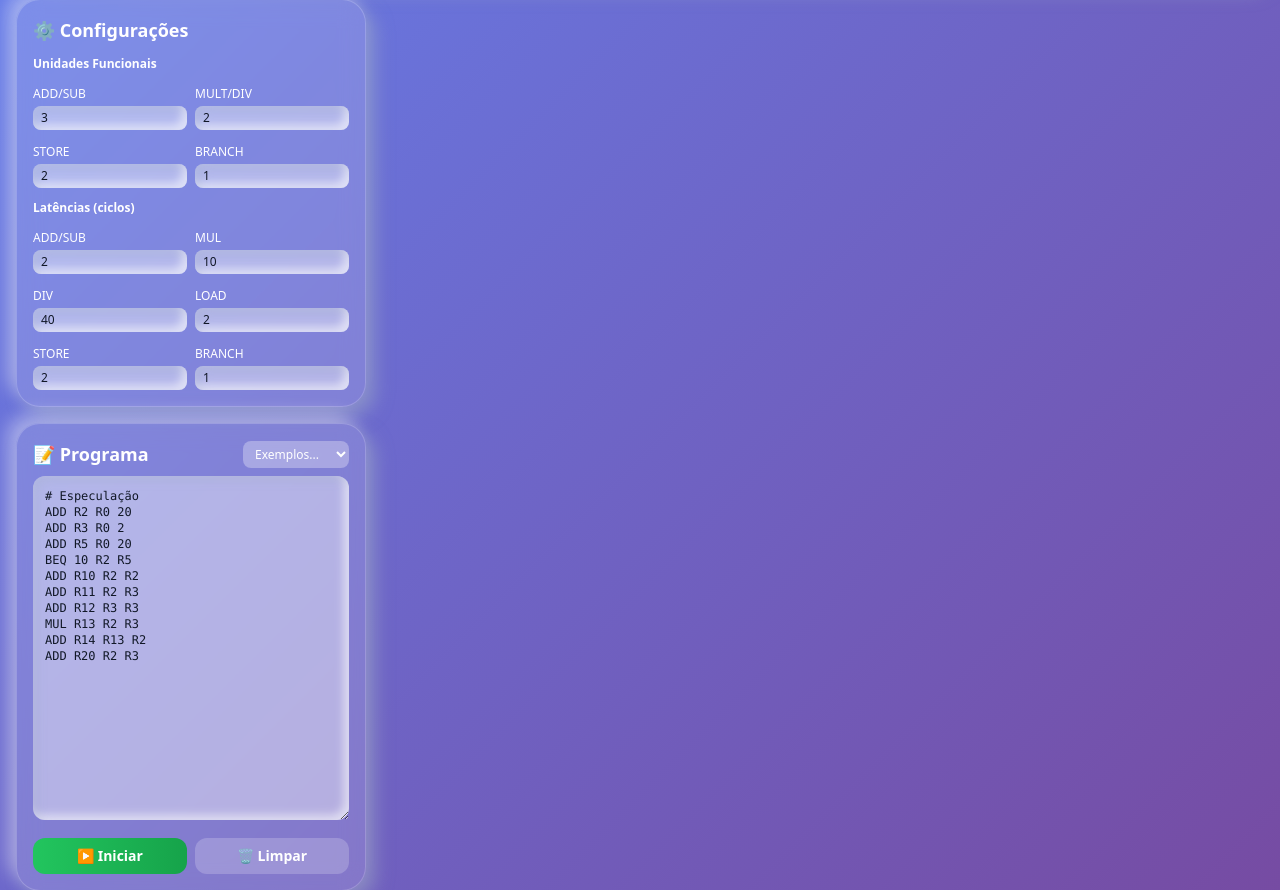
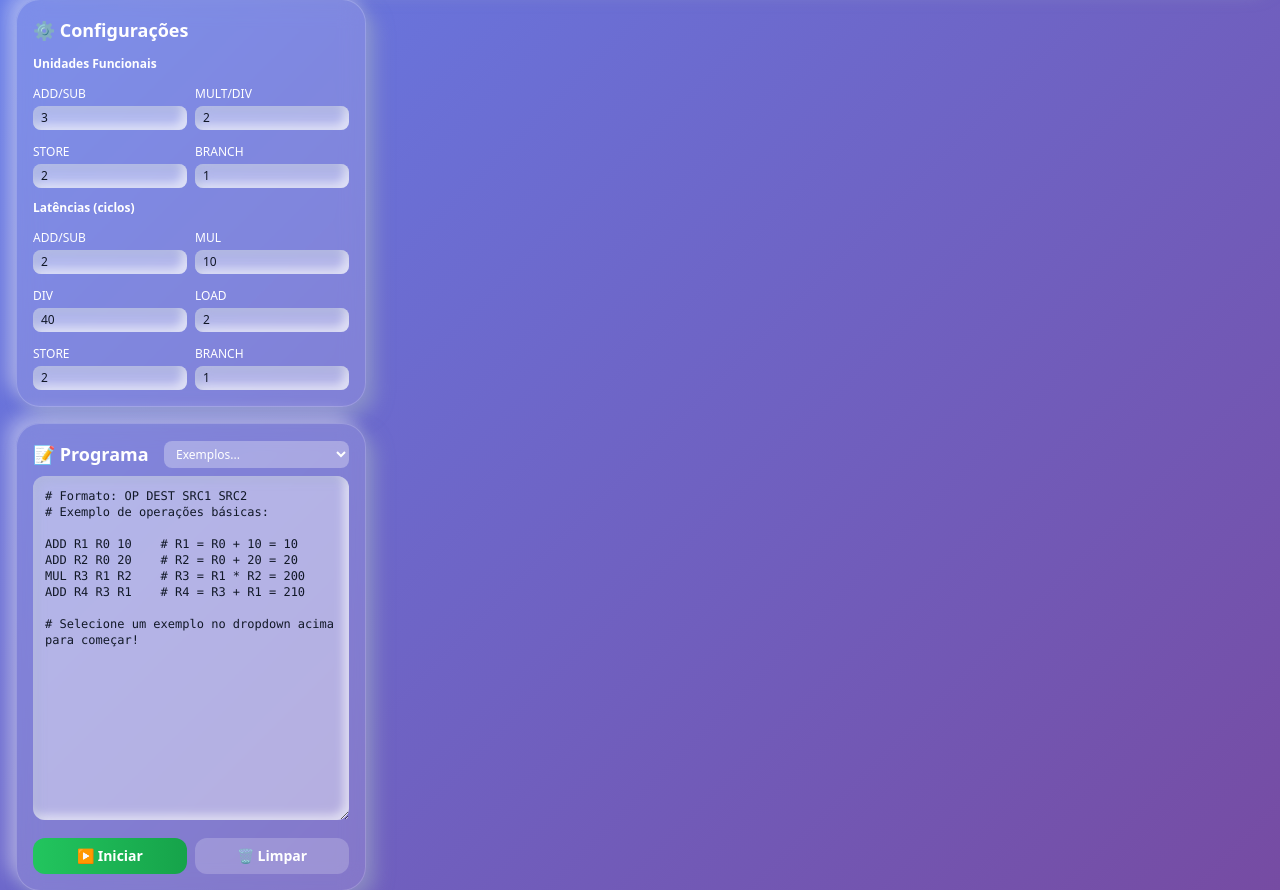
Before and after one commit to LuanCarrieiros/Tomasulo-Algorithm-Simulator, a Django app: page / in a window 1280 px wide. Shown: the part 95-985 px from the top of the page. Run offline with Django 4.2, Linux system fonts and the light colour scheme; some libraries are stand-ins or nearby versions.

Commit message:
Update index.html

```diff
--- a/simulator/templates/simulator/index.html
+++ b/simulator/templates/simulator/index.html
@@ -135,8 +135,10 @@
                                 class="px-2 py-1 rounded-lg bg-white bg-opacity-30 text-white text-xs"
                                 style="color: white;">
                             <option value="" style="background-color: #667eea; color: white;">Exemplos...</option>
-                            <option value="basic" style="background-color: #667eea; color: white;">Básico</option>
-                            <option value="speculation" style="background-color: #667eea; color: white;">Especulação</option>
+                            <option value="parallelism" style="background-color: #667eea; color: white;">Paralelismo Independente</option>
+                            <option value="div_latency" style="background-color: #667eea; color: white;">DIV com Latência Alta</option>
+                            <option value="saturate_rs" style="background-color: #667eea; color: white;">Saturar RS</option>
+                            <option value="speculation" style="background-color: #667eea; color: white;">Especulação Completa</option>
                         </select>
                     </div>
                     <textarea
@@ -457,25 +459,85 @@ BEQ 5 R1 R2"></textarea>
     <script>
         function simulator() {
             return {
-                program: `# Especulação
-ADD R2 R0 20
-ADD R3 R0 2
-ADD R5 R0 20
-BEQ 10 R2 R5
-ADD R10 R2 R2
-ADD R11 R2 R3
-ADD R12 R3 R3
-MUL R13 R2 R3
-ADD R14 R13 R2
-ADD R20 R2 R3`,
+                program: `# Formato: OP DEST SRC1 SRC2
+# Exemplo de operações básicas:
+
+ADD R1 R0 10    # R1 = R0 + 10 = 10
+ADD R2 R0 20    # R2 = R0 + 20 = 20
+MUL R3 R1 R2    # R3 = R1 * R2 = 200
+ADD R4 R3 R1    # R4 = R3 + R1 = 210
+
+# Selecione um exemplo no dropdown acima para começar!`,
                 config: {
                     rs_add: 3, rs_mult: 2, rs_store: 2, rs_branch: 1,
                     latency_add: 2, latency_mul: 10, latency_div: 40,
                     latency_load: 2, latency_store: 2, latency_branch: 1
                 },
                 examples: {
-                    basic: `ADD R1 R0 R0\nADD R2 R1 R1\nADD R3 R2 R2\nMUL R4 R3 R3`,
-                    speculation: `ADD R2 R0 20\nADD R3 R0 2\nADD R5 R0 20\nBEQ 10 R2 R5\nADD R10 R2 R2\nADD R11 R2 R3\nADD R12 R3 R3\nMUL R13 R2 R3\nADD R14 R13 R2\nADD R20 R2 R3`
+                    parallelism: `# Paralelismo Independente
+# Instruções INDEPENDENTES executam em paralelo
+# Teste: compare com 3 RS vs 1 RS
+
+ADD R1 R0 10
+ADD R2 R0 20    # Independente de R1
+ADD R3 R0 30    # Independente de R1 e R2
+ADD R4 R0 40    # Independente de todas
+MUL R5 R0 5     # Independente, usa RS diferente
+MUL R6 R0 6     # Independente
+ADD R7 R0 70
+ADD R8 R0 80`,
+
+                    div_latency: `# DIV com Latência Alta
+# Teste: latência DIV 40 vs 10 ciclos
+
+ADD R1 R0 100
+ADD R2 R0 5
+DIV R3 R1 R2    # Divisão lenta!
+ADD R4 R3 R0    # Espera DIV terminar
+MUL R5 R4 R2    # Depende de R4
+ADD R6 R5 R3    # Depende de R5`,
+
+                    saturate_rs: `# Saturar Reservation Stations
+# 8 ADDs independentes (mais que as 3 RSs padrão)
+# ADDs 4-8 vão esperar RS livre (bolhas!)
+
+ADD R1 R0 1
+ADD R2 R0 2
+ADD R3 R0 3
+ADD R4 R0 4     # Espera RS livre
+ADD R5 R0 5     # Espera RS livre
+ADD R6 R0 6     # Espera RS livre
+ADD R7 R0 7     # Espera RS livre
+ADD R8 R0 8     # Espera RS livre`,
+
+                    speculation: `# Especulação Completa com Branch
+# Setup inicial
+ADD R2 R0 20     # ID 0
+ADD R3 R0 2      # ID 1
+ADD R5 R0 10     # ID 2
+
+# Branch: R2(20) != R5(10) => SEMPRE TOMADO
+BEQ 14 R2 R5     # ID 3: Pula para ID 14
+
+# INSTRUÇÕES ESPECULATIVAS (IDs 4-13)
+# Serão DESCARTADAS quando branch committar!
+ADD R10 R2 R2    # ID 4  - Squashed
+ADD R11 R10 R3   # ID 5  - Squashed
+MUL R12 R11 R3   # ID 6  - Squashed
+ADD R13 R12 R2   # ID 7  - Squashed
+DIV R14 R13 R3   # ID 8  - Squashed
+ADD R15 R14 R10  # ID 9  - Squashed
+MUL R16 R15 R11  # ID 10 - Squashed
+ADD R17 R16 R12  # ID 11 - Squashed
+SUB R18 R17 R13  # ID 12 - Squashed
+ADD R19 R18 R14  # ID 13 - Squashed
+
+# DESTINO DO BRANCH (ID 14+)
+# Estas SIM serão executadas
+ADD R30 R2 R3    # ID 14 - Destino do branch
+MUL R31 R30 R5   # ID 15
+ADD R32 R31 R2   # ID 16
+DIV R33 R32 R3   # ID 17`
                 },
                 results: null,
                 cycleIndex: 0,
```
